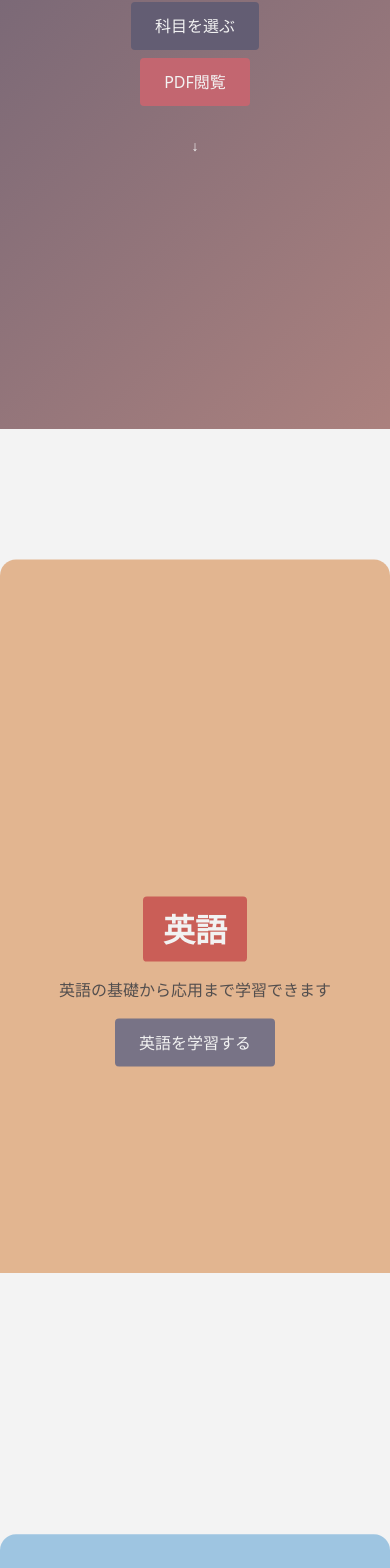
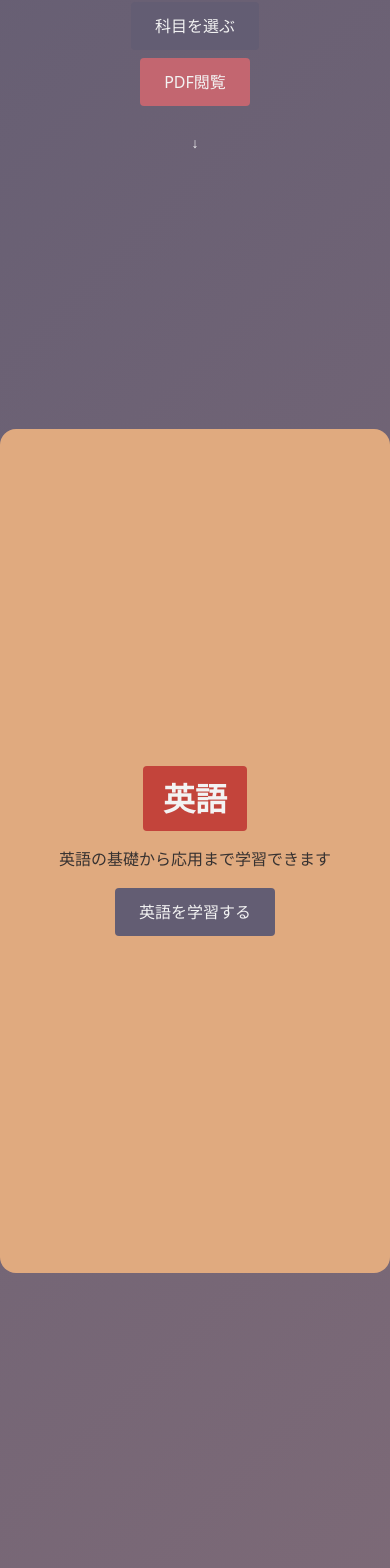
Before and after one commit to mon226/textBook, a Next.js app: page / in a window 390 px wide. Shown: the part 415-1983 px from the top of the page. Built offline with nearby package versions, Linux system fonts and the light colour scheme.

Commit message:
GSAPを使用したスクロールアニメーション実装、背景統一、レスポンシブ対応

```diff
--- a/app/globals.css
+++ b/app/globals.css
@@ -262,21 +262,7 @@ p {
   text-align: center;
 }
 
-/* Subject card container */
-.subject-section {
-  position: relative;
-  height: 100vh;
-}
-
-.subject-card-wrapper {
-  position: sticky;
-  top: 0;
-  height: 100vh;
-  display: flex;
-  align-items: center;
-  justify-content: center;
-  overflow: hidden;
-}
+/* Subject card container - removed old sticky implementation */
 
 /* Subject card */
 .subject-card {
--- a/app/page.tsx
+++ b/app/page.tsx
@@ -2,8 +2,14 @@
 
 import Link from 'next/link';
 import { useEffect, useRef } from 'react';
+import { gsap } from 'gsap';
+import { ScrollTrigger } from 'gsap/ScrollTrigger';
+
+// Register GSAP plugin
+gsap.registerPlugin(ScrollTrigger);
 
 export default function Home() {
+  const containerRef = useRef<HTMLDivElement>(null);
   const subjectsRef = useRef<HTMLDivElement>(null);
 
   const subjects = [
@@ -45,39 +51,45 @@ export default function Home() {
   ];
 
   useEffect(() => {
-    const handleScroll = () => {
-      const sections = document.querySelectorAll('.subject-section');
+    if (!containerRef.current) return;
 
-      sections.forEach((section, index) => {
-        const card = section.querySelector('.subject-card') as HTMLElement;
-        if (!card) return;
+    // Clean up previous ScrollTriggers
+    ScrollTrigger.getAll().forEach(trigger => trigger.kill());
 
-        const sectionTop = (section as HTMLElement).offsetTop;
-        const scrollPosition = window.scrollY;
-        const windowHeight = window.innerHeight;
+    const cards = gsap.utils.toArray<HTMLElement>('.subject-card-container');
 
-        // Calculate progress of scroll through this section
-        const scrollProgress = (scrollPosition - sectionTop + windowHeight) / windowHeight;
+    cards.forEach((card, index) => {
+      const isLast = index === cards.length - 1;
 
-        if (scrollProgress > 0 && scrollProgress <= 1) {
-          // Card is entering view
-          card.style.transform = `translateY(${(1 - scrollProgress) * 100}%)`;
-          card.style.opacity = String(scrollProgress);
-        } else if (scrollProgress > 1) {
-          // Card is fully visible
-          card.style.transform = 'translateY(0)';
-          card.style.opacity = '1';
-        } else {
-          // Card is below viewport
-          card.style.transform = 'translateY(100%)';
-          card.style.opacity = '0';
-        }
+      ScrollTrigger.create({
+        trigger: card,
+        start: 'top top',
+        end: isLast ? 'bottom top' : '+=110vh',
+        pin: true,
+        pinSpacing: false,
       });
+
+      if (!isLast) {
+        gsap.set(cards[index + 1], {
+          yPercent: 100
+        });
+
+        ScrollTrigger.create({
+          trigger: card,
+          start: 'top top+=80vh',
+          end: 'top top+=100vh',
+          onUpdate: (self) => {
+            gsap.set(cards[index + 1], {
+              yPercent: 100 - (self.progress * 100)
+            });
+          }
+        });
+      }
+    });
+
+    return () => {
+      ScrollTrigger.getAll().forEach(trigger => trigger.kill());
     };
-
-    window.addEventListener('scroll', handleScroll);
-    handleScroll(); // Initial call
-    return () => window.removeEventListener('scroll', handleScroll);
   }, []);
 
   const scrollToSubjects = () => {
@@ -85,9 +97,9 @@ export default function Home() {
   };
 
   return (
-    <>
+    <div ref={containerRef} className="bg-gradient-main">
       {/* Hero Section */}
-      <section className="hero-section bg-gradient-main">
+      <section className="hero-section">
         <div className="container-wrapper">
           <h1 className="font-bold text-secondary mb-[2vw]" style={{ fontSize: 'clamp(2.5rem, 8vw, 4rem)' }}>
             学習プラットフォーム
@@ -116,22 +128,20 @@ export default function Home() {
       </section>
 
       {/* Subjects Section */}
-      <div ref={subjectsRef}>
+      <div ref={subjectsRef} className="relative" style={{ height: `${subjects.length * 110 + 20}vh` }}>
         {subjects.map((subject, index) => (
-          <section key={subject.href} className="subject-section">
-            <div
-              className="subject-card-wrapper"
-              style={{
-                zIndex: subjects.length - index,
-              }}
-            >
+          <div
+            key={subject.href}
+            className="subject-card-container absolute top-0 left-0 w-full"
+            style={{
+              top: `${index * 110}vh`,
+              height: '100vh',
+              zIndex: subjects.length - index
+            }}
+          >
+            <div className="h-full flex items-center justify-center">
               <div className="container-wrapper w-full">
-                <div
-                  className={`subject-card ${subject.cardColor}`}
-                  style={{
-                    transition: 'transform 0.8s cubic-bezier(0.4, 0, 0.2, 1), opacity 0.8s ease-out',
-                  }}
-                >
+                <div className={`subject-card ${subject.cardColor} w-full sm:w-full md:max-w-[960px] md:mx-auto`}>
                   <div className="text-center">
                     <div className={`${subject.color} inline-block px-[5vw] py-[3vw] rounded-[1vw] mb-[4vw]`}>
                       <h2 className="font-bold text-secondary" style={{ fontSize: 'clamp(2rem, 6vw, 3rem)' }}>{subject.name}</h2>
@@ -147,38 +157,38 @@ export default function Home() {
                 </div>
               </div>
             </div>
-          </section>
+          </div>
         ))}
       </div>
 
       {/* Footer */}
-      <footer className="relative" style={{ zIndex: subjects.length + 1 }}>
-        <div className="container-wrapper">
-          <div className="grid grid-cols-1 md:grid-cols-2 gap-[3vw]">
+      <footer className="relative min-h-screen flex flex-col justify-center" style={{ backgroundColor: 'var(--gray)' }}>
+        <div className="container-wrapper py-[5vw]">
+          <div className="grid grid-cols-1 md:grid-cols-2 gap-[5vw]">
             <div>
-              <h3 className="font-bold mb-[1vw]">ページ一覧</h3>
-              <ul className="space-y-[0.5vw]">
-                <li><Link href="/" className="hover:underline">ホーム</Link></li>
+              <h3 className="font-bold mb-[2vw] text-secondary" style={{ fontSize: 'clamp(1.5rem, 3vw, 2rem)' }}>ページ一覧</h3>
+              <ul className="space-y-[1vw]">
+                <li><Link href="/" className="hover:underline text-secondary" style={{ fontSize: 'clamp(1rem, 2vw, 1.125rem)' }}>ホーム</Link></li>
                 {subjects.map((subject) => (
                   <li key={subject.href}>
-                    <Link href={subject.href} className="hover:underline">{subject.name}</Link>
+                    <Link href={subject.href} className="hover:underline text-secondary" style={{ fontSize: 'clamp(1rem, 2vw, 1.125rem)' }}>{subject.name}</Link>
                   </li>
                 ))}
-                <li><Link href="/pdf-viewer" className="hover:underline">PDF閲覧</Link></li>
+                <li><Link href="/pdf-viewer" className="hover:underline text-secondary" style={{ fontSize: 'clamp(1rem, 2vw, 1.125rem)' }}>PDF閲覧</Link></li>
               </ul>
             </div>
             <div>
-              <h3 className="font-bold mb-[1vw]">その他</h3>
-              <ul className="space-y-[0.5vw]">
-                <li><Link href="/policy" className="hover:underline">サイトポリシー</Link></li>
+              <h3 className="font-bold mb-[2vw] text-secondary" style={{ fontSize: 'clamp(1.5rem, 3vw, 2rem)' }}>その他</h3>
+              <ul className="space-y-[1vw]">
+                <li><Link href="/policy" className="hover:underline text-secondary" style={{ fontSize: 'clamp(1rem, 2vw, 1.125rem)' }}>サイトポリシー</Link></li>
               </ul>
             </div>
           </div>
-          <div className="mt-[3vw] pt-[3vw] border-t border-gray-light text-center">
-            <p>&copy; 2024 学習プラットフォーム</p>
+          <div className="mt-[5vw] pt-[5vw] border-t border-gray-light text-center">
+            <p className="text-secondary" style={{ fontSize: 'clamp(0.875rem, 2vw, 1rem)' }}>&copy; 2024 学習プラットフォーム</p>
           </div>
         </div>
       </footer>
-    </>
+    </div>
   );
 }
```
Also changed, not shown: package.json (+7 -6 lines), 1 other file (tests, documents, lock files or other folders).
